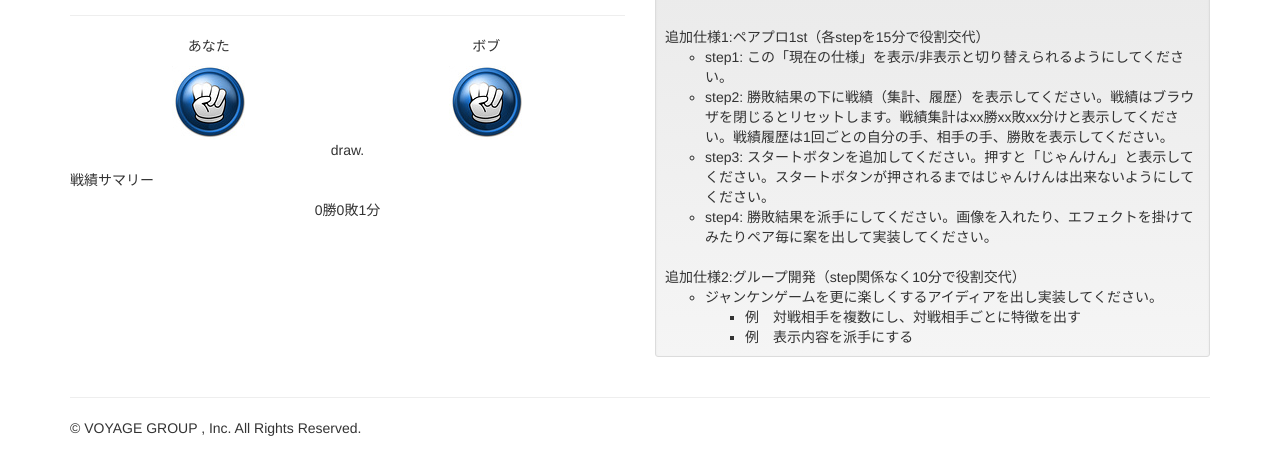
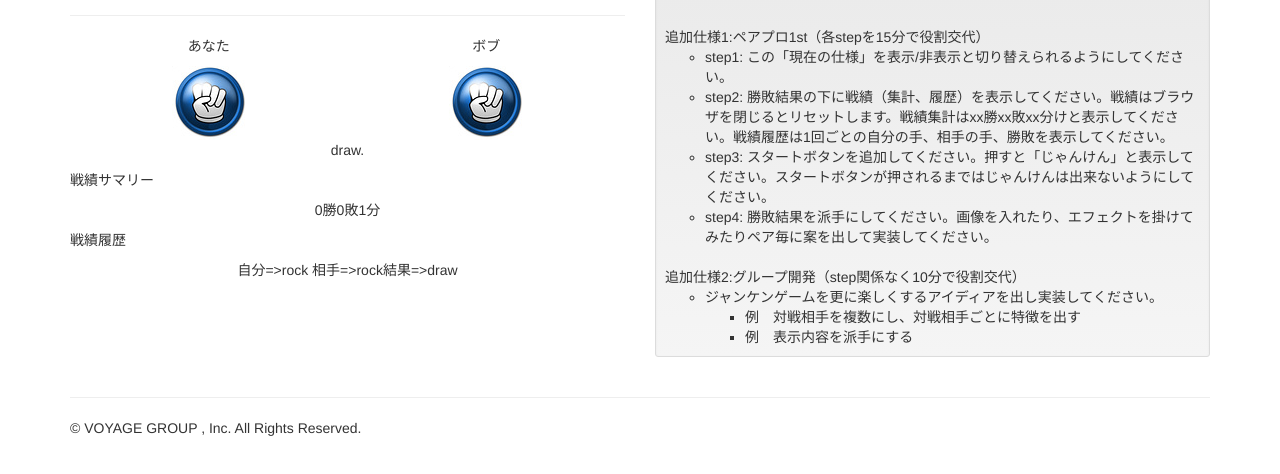
Before and after one commit to hironomiu-vg/rock-paper-scissors-pair-programming, a website: page gaia_team_step2/index.html in a window 1280 px wide. Both pictures are taken after a click on the button "グー". Shown: the part 200-674 px from the top of the page. Drawn offline with Linux system fonts and the light colour scheme.

Commit message:
勝敗が表示されるようにした

```diff
--- a/gaia_team_step2/index.html
+++ b/gaia_team_step2/index.html
@@ -46,6 +46,10 @@
 
                 <p>戦績サマリー</p>
                 <p id="result_summary" class="text-center"> - </p>
+
+                <p>戦績履歴</p>
+                <p id="result_history" class="text-center">
+                </p>
             </div>
 
             <button id="rule_description_toggle">閉じる</button>
--- a/gaia_team_step2/js/rock-paper-scissors.js
+++ b/gaia_team_step2/js/rock-paper-scissors.js
@@ -4,19 +4,25 @@ $(function(){
   var RESULT_CODE = { DRAW : 0, WIN : 1, LOSE : 2, };
   var RESULT_MESSAGE = [ "draw.","You win!","You lose!" ];
   var resultSummary = {win: 0, lose: 0, draw: 0},
-      $resultSummary = $('#result_summary');
+      $resultSummary = $('#result_summary'),
+      $resultHistory = $('#result_history');
+
 
   $(".rsp-btn").click(function(){
     var opponentHand = bobHand(),
         myHand = $(this).attr("id");
 
     var result = judge(myHand, opponentHand);
+    var resultString;
     if (result === RESULT_CODE.DRAW) {
         resultSummary.draw++;
+        resultString = 'draw';
     } else if (result=== RESULT_CODE.WIN) {
         resultSummary.win++;
+        resultString = 'win';
     } else if (result === RESULT_CODE.LOSE) {
         resultSummary.lose++;
+        resultString = 'lose';
     }
 
     $("#myrspimg").attr("src", "img/" + $(this).attr("id") + ".png");
@@ -24,6 +30,8 @@ $(function(){
     $("#result").text(RESULT_MESSAGE[result]);
 
     $resultSummary.text(resultSummary.win + '勝' + resultSummary.lose + '敗' + resultSummary.draw + '分');
+    var resultRecord = "<p>" + "自分=>" + myHand + " 相手=>" + opponentHand + "結果=>" + resultString;
+    $resultHistory.prepend("<p>" + resultRecord + "</p>");
   });
 
   $('#rule_description_toggle').on('click', function() {
```
